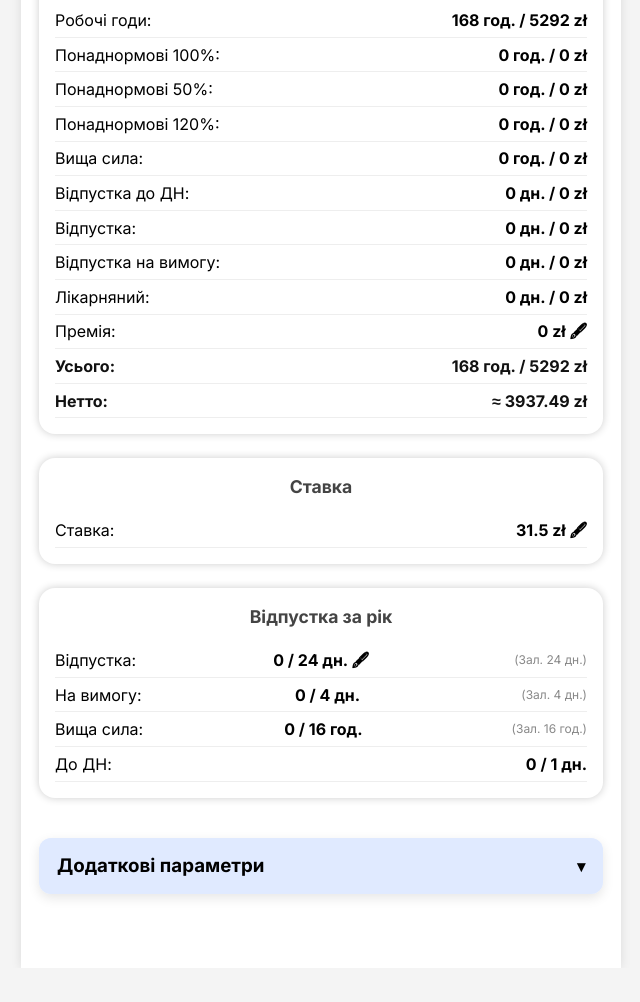
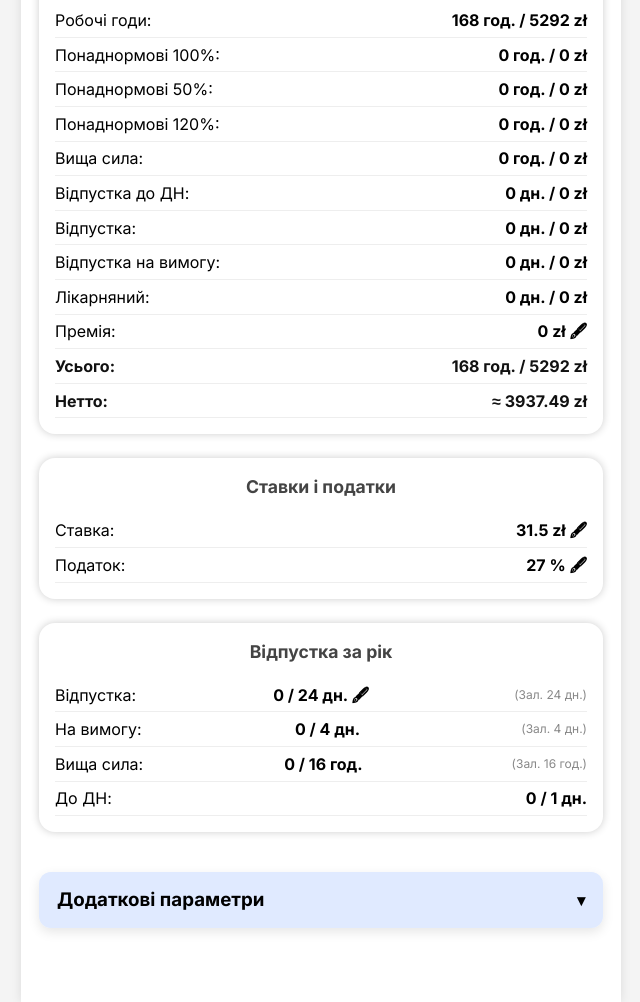
Before and after one commit to Sergo-Kaz13/autodoc-schedule, a plain HTML site: page index.html in a window 1280 px wide. Shown: the part 648-1650 px from the top of the page, without its empty margins (319-959 px from the left). Before the commit the page ends 1616 px from the top, so only its background shows below. Drawn offline with Linux system fonts and the light colour scheme; no server answers.

Commit message:
Revert "Hide tax settings and simplify rate section"
This reverts commit c1d0b247a4a10ae3bae43315fe4d2a2fc1a43b99.

```diff
--- a/index.html
+++ b/index.html
@@ -1,4 +1,4 @@
-<!doctype html>
+<!DOCTYPE html>
 <html lang="en">
   <head>
     <meta charset="UTF-8" />
@@ -362,7 +362,7 @@
 
         <!-- Налаштування ставок start -->
         <section class="card">
-          <h2>Ставка</h2>
+          <h2>Ставки і податки</h2>
           <div class="row light">
             <span>Ставка:</span>
             <strong
@@ -372,7 +372,7 @@
               zł 🖋</strong
             >
           </div>
-          <!-- <div class="row red">
+          <div class="row red">
             <span>Податок:</span>
             <strong>
               <span class="taxBoard">
@@ -380,7 +380,6 @@
               </span>
               % 🖋</strong
             >
-          </div> -->
         </section>
         <!-- Налаштування ставок end -->
 
```
